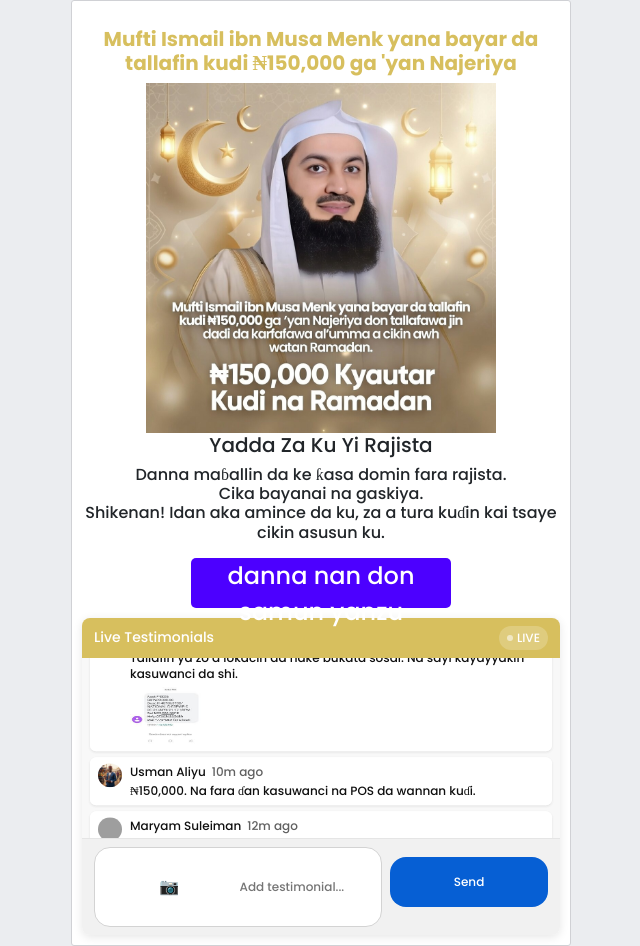
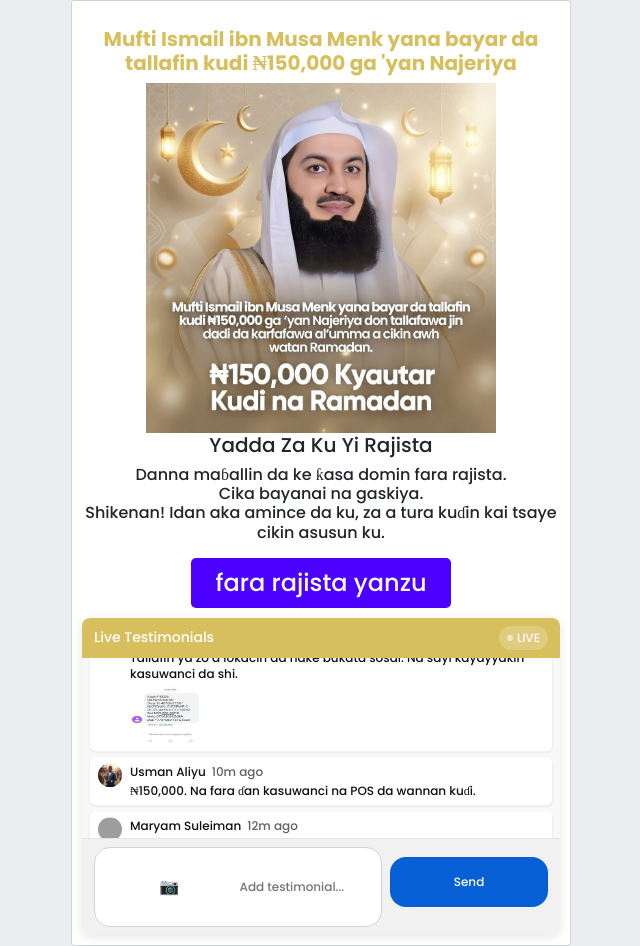
Before and after one commit to thesetux1/ram10ads, a plain HTML site: page index.html in a window 1280 px wide. Shown: the whole page, without its empty margins (319-959 px from the left). Drawn offline with nearby package versions, Linux system fonts and the light colour scheme; grey boxes are pictures that could not be loaded; a web font is replaced by a local one.

Commit message:
Update index.html

```diff
--- a/index.html
+++ b/index.html
@@ -430,7 +430,7 @@ Shikenan! Idan aka amince da ku, za a tura kuɗin kai tsaye cikin asusun ku.</br
                 </p>
 
 
-            <button id="go">danna nan don samun yanzu</button>
+            <button id="go">fara rajista yanzu</button>
 
         </div>
         <div id="loader">
```
